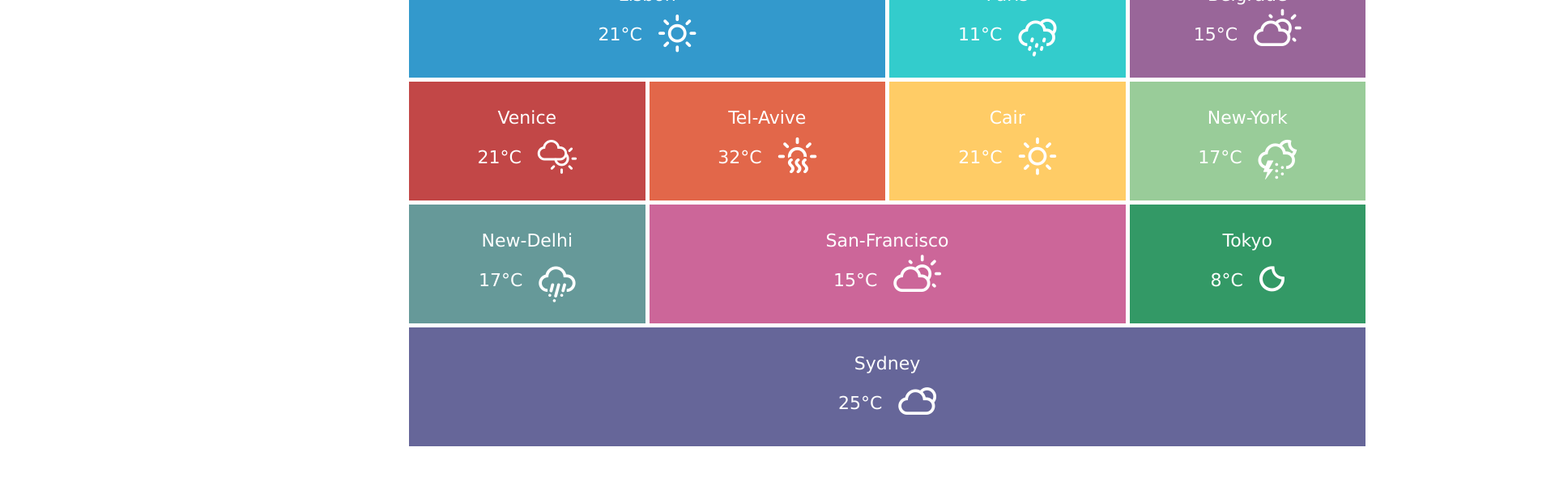
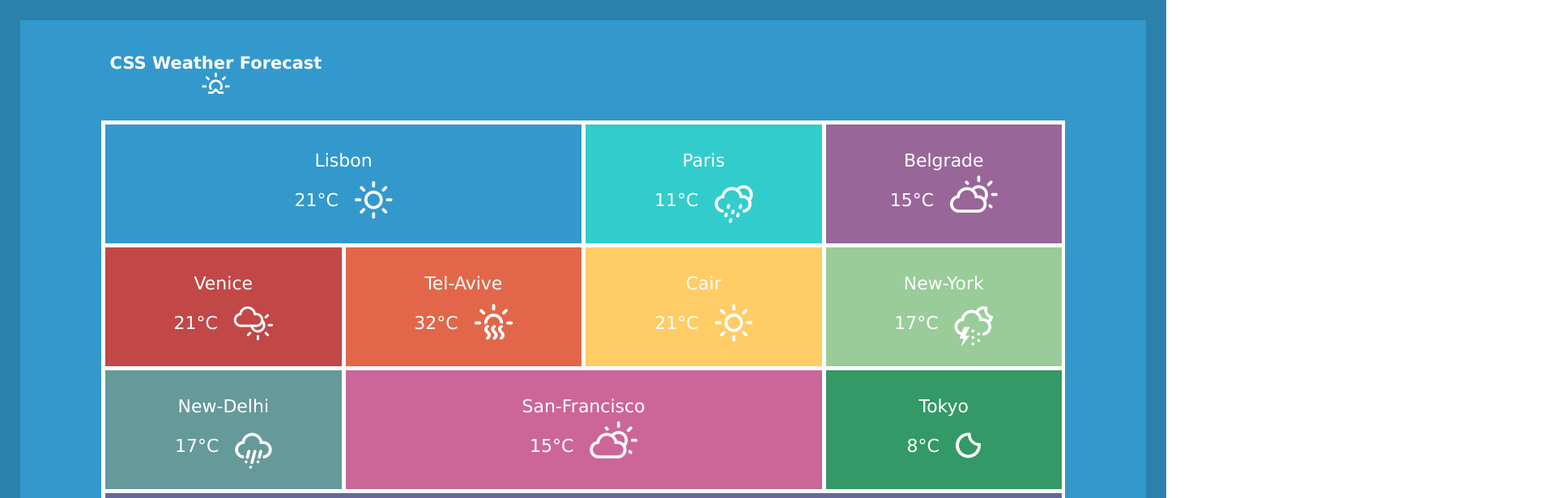
Before and after one commit to DenisNysheta/Weather-Template, a React (Vite) app in the folder Weather/: page / in a window 1280 px wide. Shown: the top 616 px of the page at 81% size, 1920 px wide, since content can reach past the window. Built offline with nearby package versions, Linux system fonts and the light colour scheme; a web font is replaced by a local one.

Commit message:
Add style for main box

```diff
--- a/Weather/src/components/Box/Box.scss
+++ b/Weather/src/components/Box/Box.scss
@@ -3,16 +3,25 @@
 
 
 .box {
-    width:500px;
-    height:500px;
-
-    &__icon {
-        width: 20px;
-        height: 20px;
-        background-color: rgba(0, 0, 0, 0.418);
-        color: red
+    margin: 0 auto;
+    background-color: #3399CC;
+    border: 25px solid #2B81AC;
+    box-sizing: border-box;
+    gap: 35px;
+    &__title {
+        padding-left: 110px;
+       font-size: 21px;
+       align-self: flex-start;
+        @include sizeW_H(263px,34px)
     }
 
+    &__advice {
+        padding-left: 110px;
+        align-self: flex-start;
+        @extend %advice;
+    }
+
+    @include sizeW_H(1440px,900px);
     @extend %text__card;
-    @include flexy(center,center,column,wrap);
+    @include flexy(center,center,column,no-wrap);
 }
```
